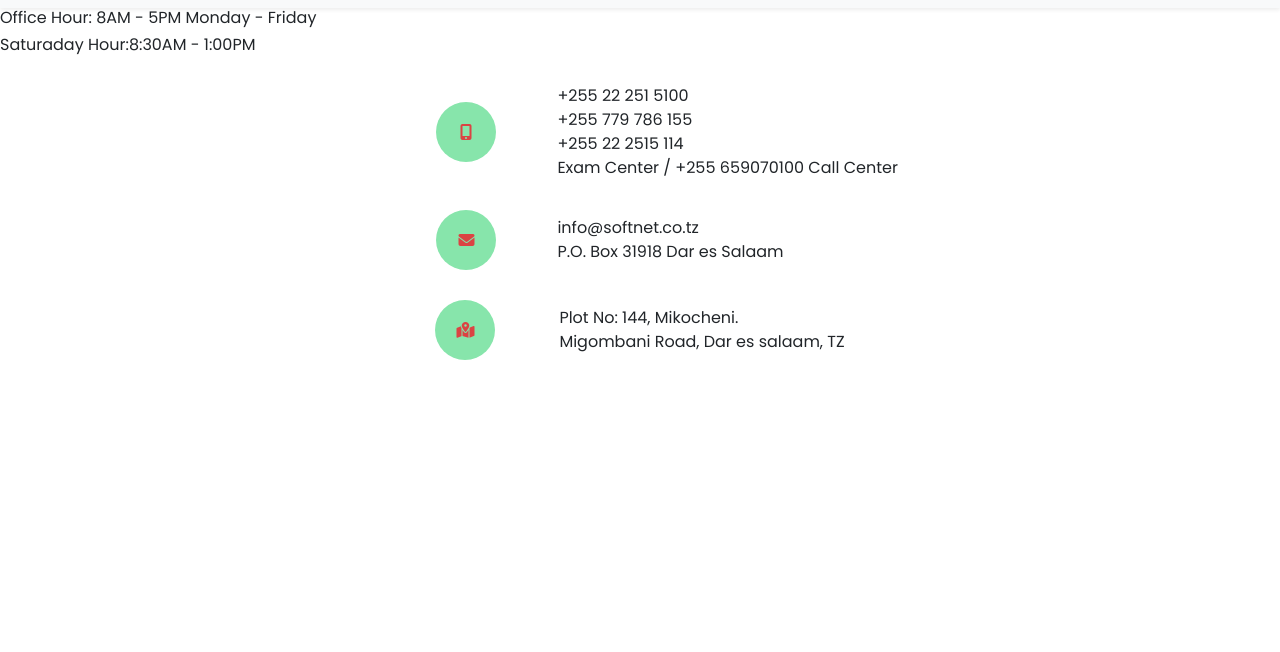
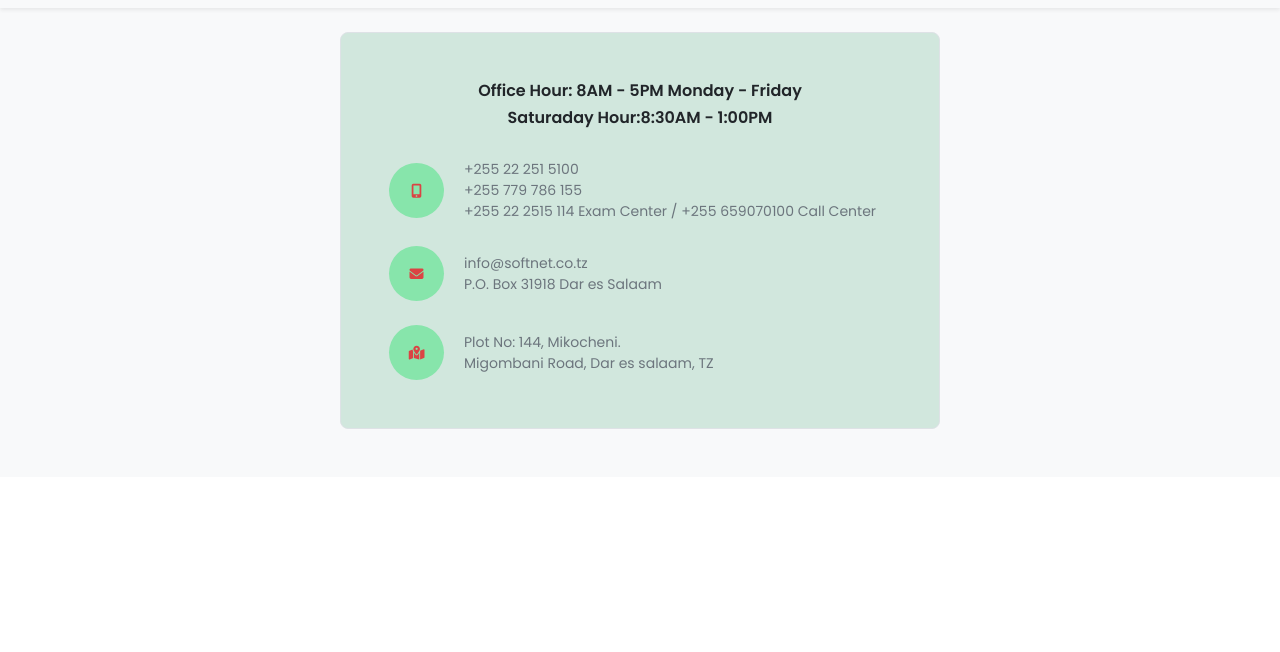
Before and after one commit to bushraaksoy/SoftNet, a website: page pages/contact.html in a window 1280 px wide. Shown: the part 67-719 px from the top of the page. Drawn offline with nearby package versions, Linux system fonts and the light colour scheme.

Commit message:
eddited the contacts page

```diff
--- a/pages/contact.html
+++ b/pages/contact.html
@@ -68,35 +68,38 @@
         </div>
       </div>
     </nav>
-    <div class="contacts">
-      <div class="contact2">
-        <h1 >Office Hour: 8AM - 5PM Monday - Friday</h1>
-        <h1>Saturaday Hour:8:30AM - 1:00PM</h1>
-        <div class="linkss" style="margin-left: 54px;">
-          <a href="#"
-          ><i class="fa fa-mobile-screen-button"></i></a>
-        <p>
-          +255 22 251 5100<br>
-          +255 779 786 155<br>
-           +255 22 2515 114 <br>
-           Exam Center / +255 659070100 Call Center
-        </p>
+    <div
+      class="container-fluid bg-body-tertiary pt-4 pb-5 d-flex align-items-center justify-content-center"
+    >
+      <div
+        class="p-5 border border-grey rounded-3 bg-success-subtle d-flex flex-column gap-4"
+        style="width: 600px"
+      >
+        <div class="text-center fw-semibold">
+          <h1>Office Hour: 8AM - 5PM Monday - Friday</h1>
+          <h1>Saturaday Hour:8:30AM - 1:00PM</h1>
         </div>
-        <div class="linkss" style="margin-right:60px;">
-          <a href="#"
-          ><i class="fa fa-envelope"></i></a>
-        <p>
-          info@softnet.co.tz<br>
-          P.O. Box 31918 Dar es Salaam
-        </p>
+        <div class="linkss text-secondary d-flex justify-content-start">
+          <a href="#"><i class="fa fa-mobile-screen-button"></i></a>
+          <div>
+            <div>+255 22 251 5100</div>
+            <div>+255 779 786 155</div>
+            <div>+255 22 2515 114 Exam Center / +255 659070100 Call Center</div>
+          </div>
         </div>
-        <div class="linkss">
-          <a href="#"
-          ><i class="fa fa-map-location-dot"></i></a>
-        <p>
-          Plot No: 144, Mikocheni.<br>
-             Migombani Road, Dar es salaam, TZ
-        </p>
+        <div class="linkss text-secondary d-flex justify-content-start">
+          <a href="#"><i class="fa fa-envelope"></i></a>
+          <div>
+            <div>info@softnet.co.tz</div>
+            <div>P.O. Box 31918 Dar es Salaam</div>
+          </div>
+        </div>
+        <div class="linkss text-secondary d-flex justify-content-start">
+          <a href="#"><i class="fa fa-map-location-dot"></i></a>
+          <p>
+            Plot No: 144, Mikocheni.<br />
+            Migombani Road, Dar es salaam, TZ
+          </p>
         </div>
       </div>
     </div>
--- a/styles/style.css
+++ b/styles/style.css
@@ -267,36 +267,31 @@
   color: white;
   transition: 0.2s ease;
 }
+
 .pdf:hover {
   color: red;
 }
 /* contacts */
-.linkss{
+.linkss {
   display: flex;
-  gap: 5%;
-  margin-top: 30px;
+  gap: 20px;
   justify-content: center;
   align-items: center;
+  font-size: 14px;
+}
 
-
-}
-.linkss a{
-  background-color:  #87e5ab;
+.linkss a {
+  background-color: #87e5ab;
   color: #db4343;
   border-radius: 50%;
-  height: 60px;
-  width: 60px;
+  height: 55px;
+  width: 55px;
   align-items: center;
   justify-content: center;
   transition: all 0.5s ease;
   display: flex;
 }
 
-.contact{
-  display: flex;
-  flex-direction: column;
-  justify-content: center;
-}
 @media (max-width: 767px) {
   .footer-top {
     display: flex;
```
